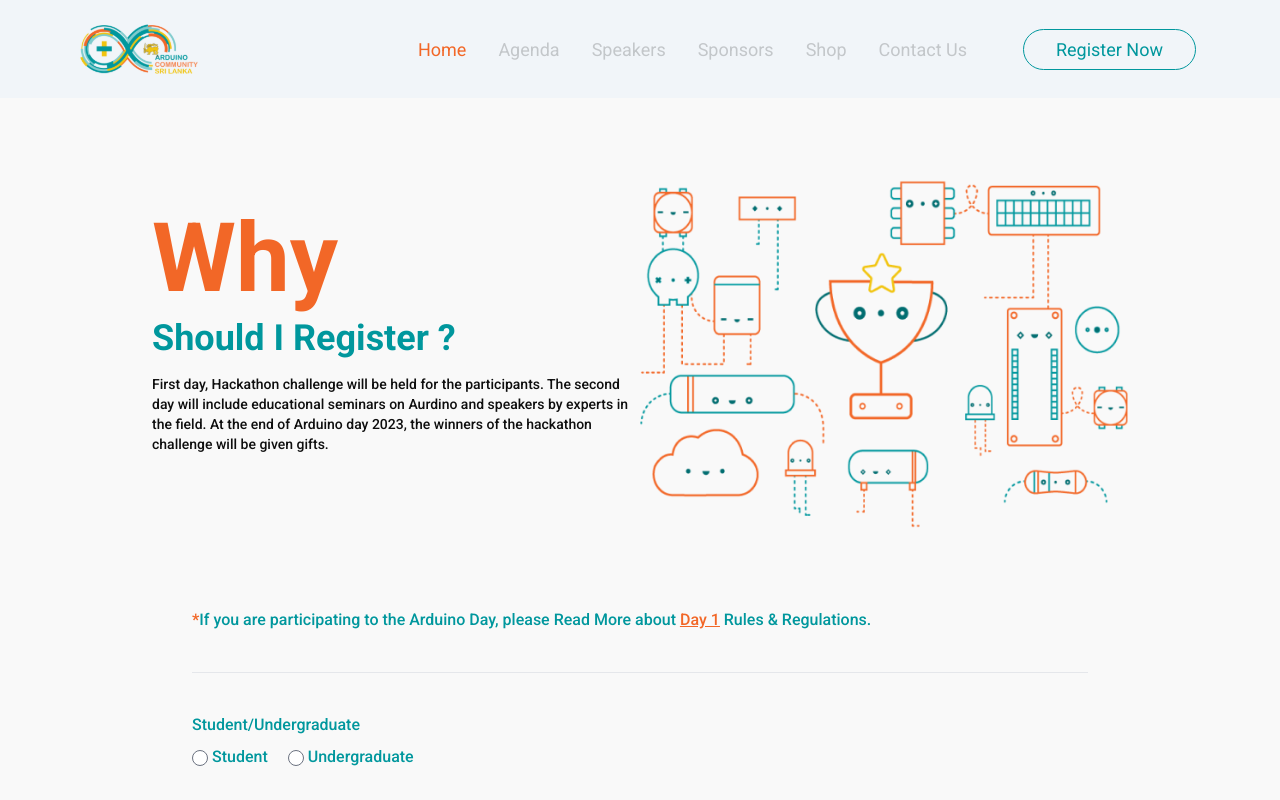
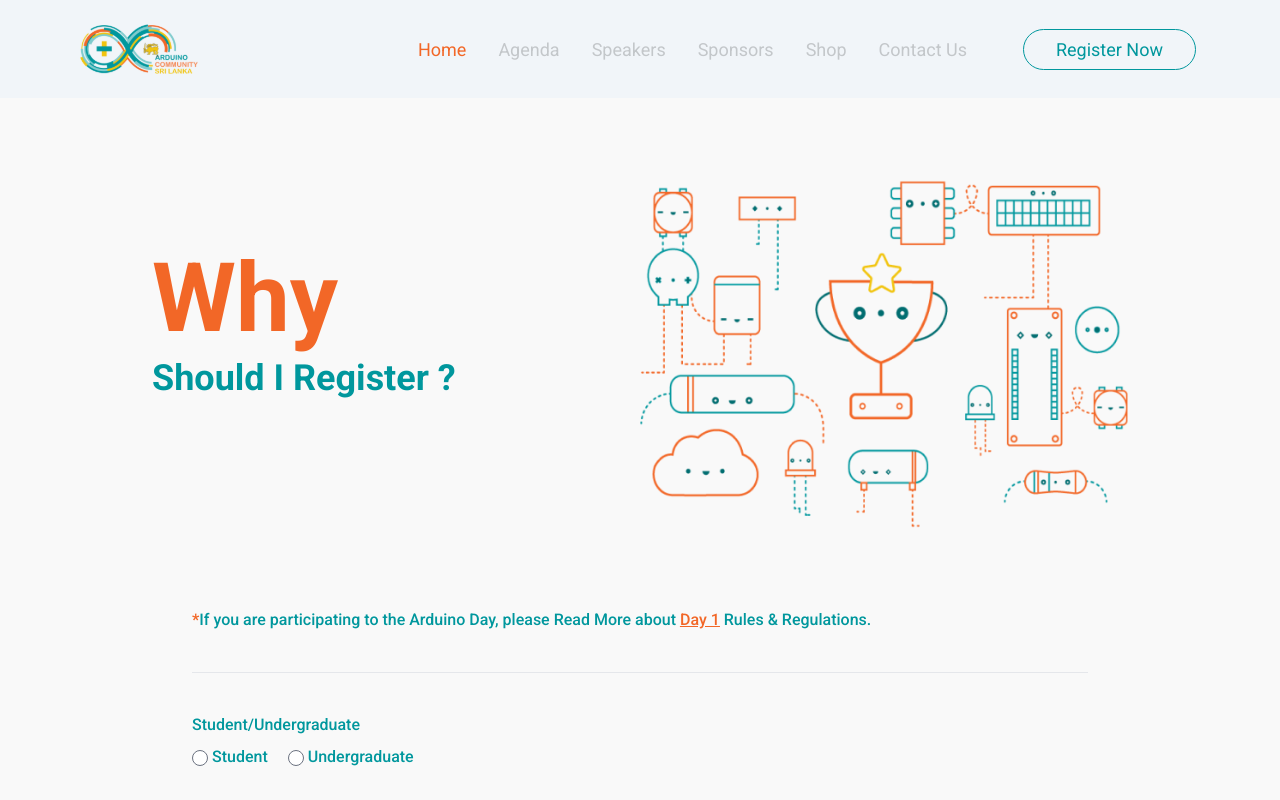
Before and after one commit to senath112/ArduinoDay24, a React (Vite) app: page /register in a window 1280 px wide. Shown: the top 800 px of the page. Built offline with nearby package versions, Linux system fonts and the light colour scheme.

Commit message:
Update Register.tsx

```diff
--- a/src/pages/Register.tsx
+++ b/src/pages/Register.tsx
@@ -154,11 +154,7 @@ function Register({ }: Props) {
               </h1>
 
               <p className="text-80 text-sm font-medium my-4 ">
-                First day, Hackathon challenge will be held for the
-                participants. The second day will include educational seminars
-                on Aurdino and speakers by experts in the field. At the end of
-                Arduino day 2023, the winners of the hackathon challenge will be
-                given gifts.
+
               </p>
 
               {/* <button className='btn-1'>Let's Register</button> */}
@@ -341,10 +337,6 @@ function Register({ }: Props) {
                 {day1 && (
                   <div>
                     <h4 className={style.formLableStyle}>
-                    2023 Arduino Day Hackathon Event එක සදහා බලපොරොත්තු වු කණ්ඩායම් ප්‍රමාණය දැනටමත්
-                    ඉක්මවා ඇති බැවින් Hackthon තරගාවලියේ Registration කටයුතු නවත්වා ඇති බව කණගාටුවෙන් දැනුම් දී සිටිමු.<br/> <br/>
-                    නමුත් Exhibition සහා Knowledge Sharing (Day two) Event එක සදහා තවමත් ඔබට සහභාගිවීමට අවස්ථාවක් ඇති බැවින් ඒ සදහා
-                     Register වන ලෙස කාරුණිකව දන්වා සිටිමු.
 
                     </h4>
                     {/* <h5 className="text-30 font-normal text-sm">
```
